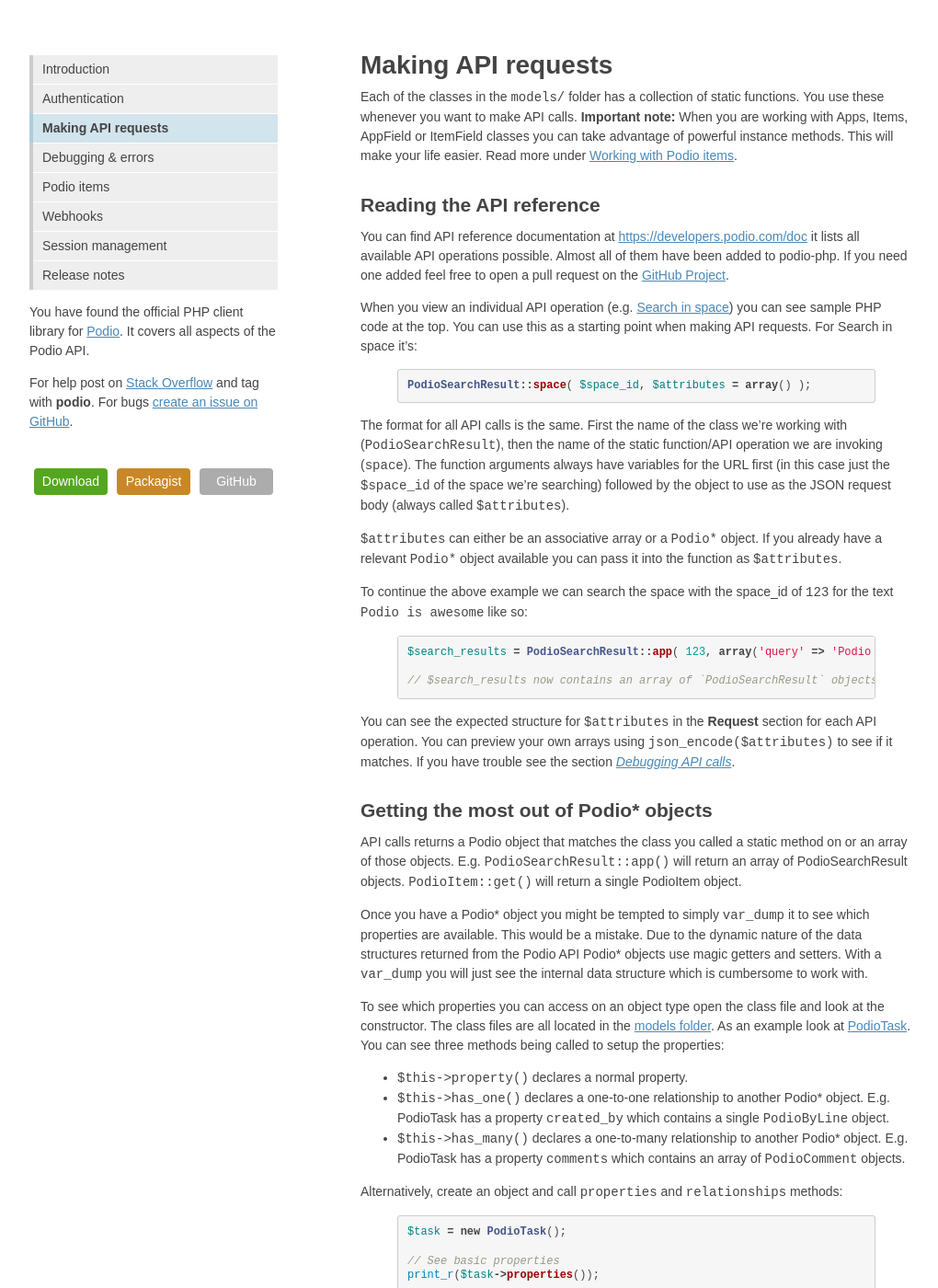
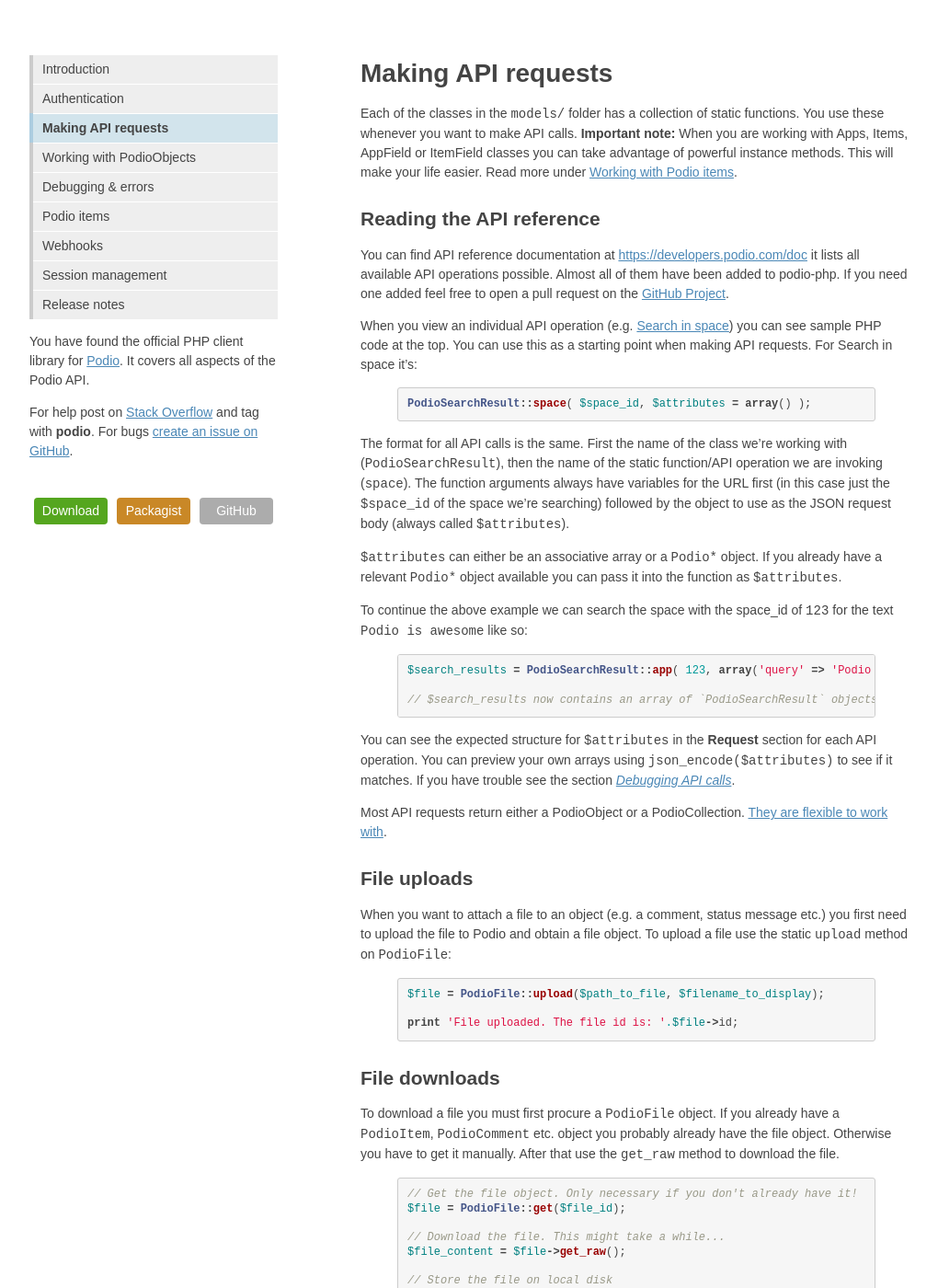
Before and after one commit to podio-community/podio-php, a Jekyll site: the page built from api-requests/index.md, in a window 1280 px wide and 1400 px high. Shown: the whole window at 92% size, without its empty margins (128-1148 px from the left). Built offline with Jekyll 4.4.1, drawn with Linux system fonts in a browser that asks for light colours; some of the changed text lies outside the part shown.

Commit message:
Give PodioObjects their own page

```diff
--- a/_layouts/default.html
+++ b/_layouts/default.html
@@ -15,6 +15,7 @@
             <li class="{% if page.active == 'index' %}active{% endif %}"><a href="{{ site.baseurl}}/">Introduction</a></li>
             <li class="{% if page.active == 'auth' %}active{% endif %}"><a href="{{ site.baseurl}}/authentication">Authentication</a></li>
             <li class="{% if page.active == 'api' %}active{% endif %}"><a href="{{ site.baseurl}}/api-requests">Making API requests</a></li>
+            <li class="{% if page.active == 'objects' %}active{% endif %}"><a href="{{ site.baseurl}}/objects">Working with PodioObjects</a></li>
             <li class="{% if page.active == 'debug' %}active{% endif %}"><a href="{{ site.baseurl}}/debug">Debugging &amp; errors</a></li>
             <li class="{% if page.active == 'items' %}active{% endif %}"><a href="{{ site.baseurl}}/items">Podio items</a></li>
             <li class="{% if page.active == 'webhooks' %}active{% endif %}"><a href="{{ site.baseurl}}/webhooks">Webhooks</a></li>
--- a/api-requests/index.md
+++ b/api-requests/index.md
@@ -29,86 +29,7 @@ $search_results = PodioSearchResult::app( 123, array('query' => 'Podio is awesom
 
 You can see the expected structure for `$attributes` in the **Request** section for each API operation. You can preview your own arrays using `json_encode($attributes)` to see if it matches. If you have trouble see the section [_Debugging API calls_]({{site.baseurl}}/debug).
 
-## Getting the most out of Podio* objects
-API calls returns a Podio object that matches the class you called a static method on or an array of those objects. E.g. `PodioSearchResult::app()` will return an array of PodioSearchResult objects. `PodioItem::get()` will return a single PodioItem object.
-
-Once you have a Podio* object you might be tempted to simply `var_dump` it to see which properties are available. This would be a mistake. Due to the dynamic nature of the data structures returned from the Podio API Podio* objects use magic getters and setters. With a `var_dump` you will just see the internal data structure which is cumbersome to work with.
-
-To see which properties you can access on an object type open the class file and look at the constructor. The class files are all located in the [models folder](https://github.com/podio/podio-php/tree/master/models). As an example look at [PodioTask](https://github.com/podio/podio-php/blob/master/models/PodioTask.php). You can see three methods being called to setup the properties:
-
-* `$this->property()` declares a normal property.
-* `$this->has_one()` declares a one-to-one relationship to another Podio* object. E.g. PodioTask has a property `created_by` which contains a single `PodioByLine` object.
-* `$this->has_many()` declares a one-to-many relationship to another Podio* object. E.g. PodioTask has a property `comments` which contains an array of `PodioComment` objects.
-
-Alternatively, create an object and call `properties` and `relationships` methods:
-
-{% highlight php startinline %}
-$task = new PodioTask();
-
-// See basic properties
-print_r($task->properties());
-
-// See relationships to other types of objects
-print_r($task->relationships());
-
-{% endhighlight %}
-
-You can access all attributes directly on your objects even though they are not declared as normal class properties would be. E.g. when working with a task:
-
-{% highlight php startinline %}
-// Get a task
-$task = PodioTask::get(123);
-
-// $task now holds a PodioTask object and we can work on the values:
-
-// Print the task text:
-print $task->text;
-
-// Print the name of the creator. created_by holds a PodioByLine object:
-print $task->created_by->name;
-
-// Iterate over the comments:
-foreach ($task->comments as $comment) {
-
-  // $comment is a PodioComment object:
-  print $comment->value;
-
-}
-
-// ...and so one. See each individual class file for available properties.
-
-{% endhighlight %}
-
-In a similar fashion you change values simply by assigning them. Changes are not automatically saved to the API. You must manually save them yourself.
-
-{% highlight php startinline %}
-
-// Get a task
-$task = PodioTask::get(123);
-
-// Change the task text:
-$task->text = 'This is my new task text';
-
-// Manually save the task:
-PodioTask::update($task->id, $task);
-
-{% endhighlight %}
-
-## Helpful functions
-Podio* objects have a few functions that can make your life easier.
-
-{% highlight php startinline %}
-$item = PodioItem::get(123);
-
-// Check rights with `can`
-if ($item->can('update')) {
-  print "Yay, the current user can update this item";
-}
-
-// Get a JSON representation with `as_json`
-print $item->as_json();
-
-{% endhighlight %}
+Most API requests return either a PodioObject or a PodioCollection. [They are flexible to work with]({{site.baseurl}}/objects).
 
 ## File uploads
 When you want to attach a file to an object (e.g. a comment, status message etc.) you first need to upload the file to Podio and obtain a file object. To upload a file use the static `upload` method on `PodioFile`:
--- a/css/style.css
+++ b/css/style.css
@@ -28,7 +28,8 @@ h1:first-child {
   margin-top:0;
 }
 h1, h2, h3 {
-  margin:1.5em 0 0 0;
+  margin:1.2em 0 0 0;
+  line-height:140%;
 }
 
 nav ul {
@@ -96,12 +97,20 @@ nav ul li.active a {
   border-radius:4px;
   padding:4px 0;
 }
-.buttons li a.download {
+.buttons li .download {
   background:#55a61f;
 }
-.buttons li a.packagist {
+.buttons li .packagist {
   background:#c98827;
 }
-.buttons li a.github {
+.buttons li .github {
   background:#acacac;
 }
+
+.note {
+  border-radius:2px;
+  border:1px solid #e2e3c8;
+  background:#fffee0;
+  padding:8px;
+  display:inline-block;
+}
```
Also changed, not shown: objects/index.md (added, +112 -0 lines).
